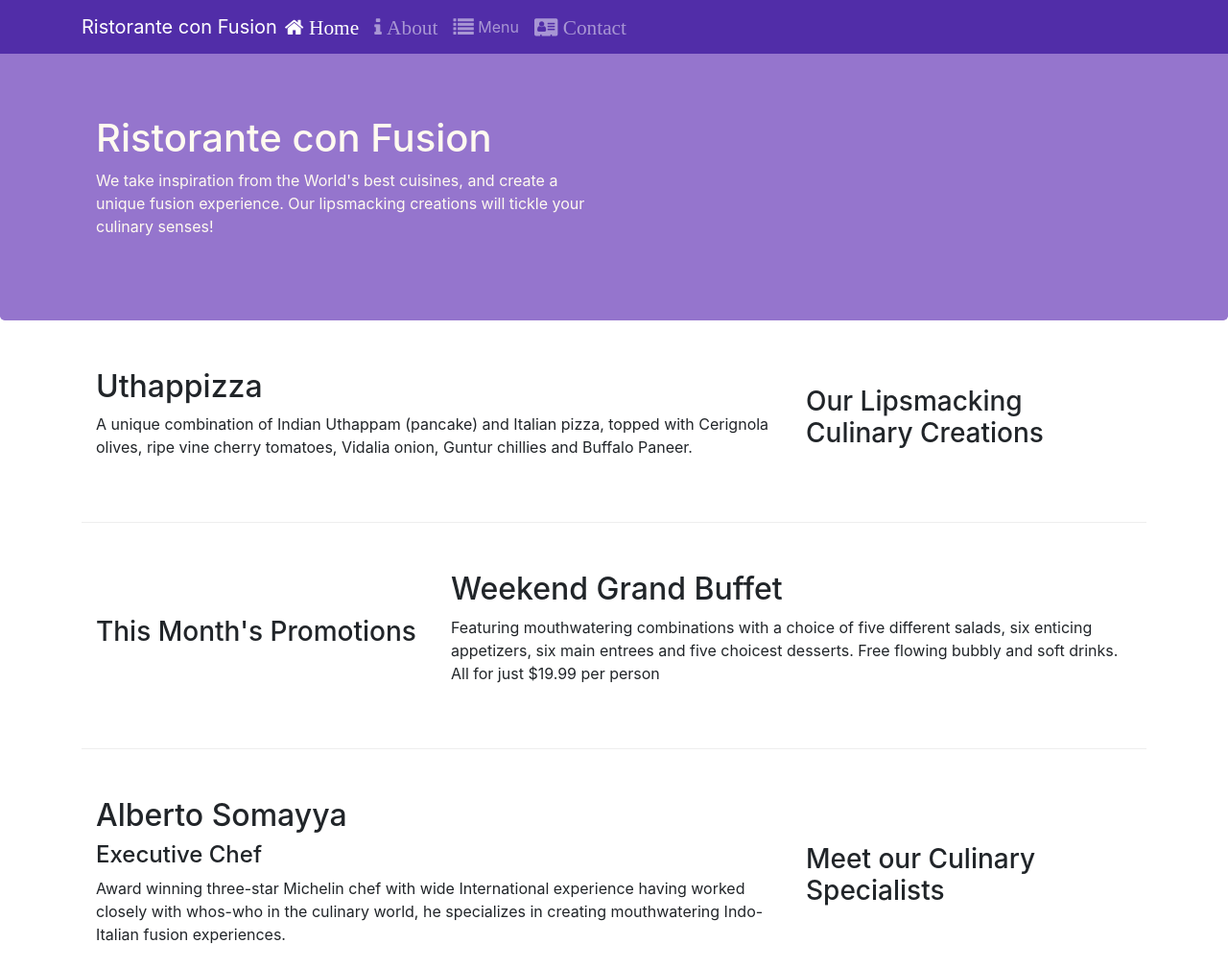
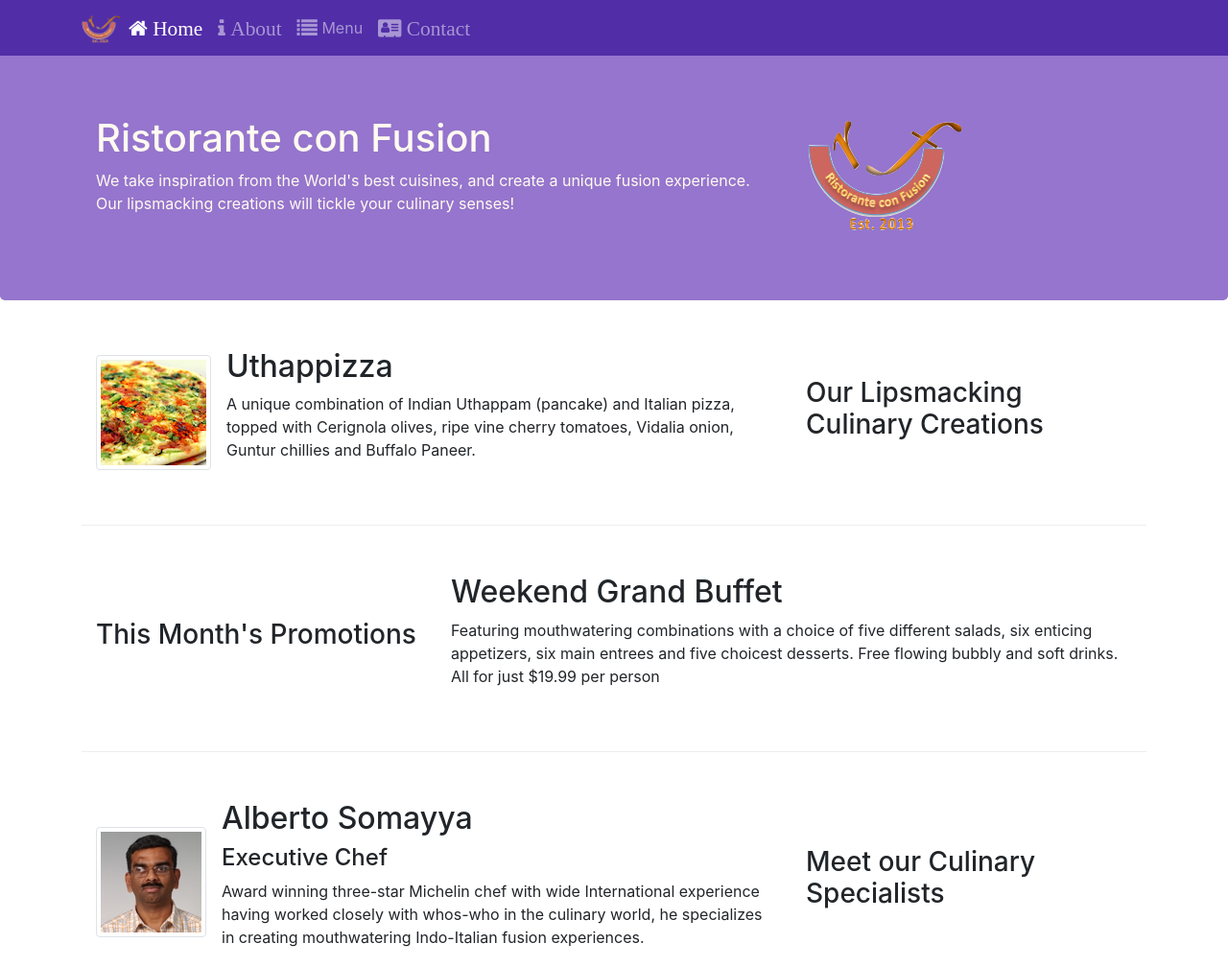
Before and after one commit to fokou-joel-bertrand/Bootstrap_4, a website: page index.html in a window 1280 px wide. Shown: the top 1008 px of the page at 96% size. Drawn offline with nearby package versions, Linux system fonts and the light colour scheme.

Commit message:
images & media

```diff
--- a/index.html
+++ b/index.html
@@ -23,7 +23,7 @@
            <span class="navbar-toggler-icon"></span>
            </button>
 
-           <a class="navbar-brand mr-auto" href="#">Ristorante con Fusion  </a>
+           <a class="navbar-brand mr-auto" href="#"><img src="images/logo.png" height="30" width="41">  </a>
         <div class="collapse navbar-collapse" id="Navbar">
            <ul class="navbar-nav mr-auto">
                <li class="nav-item active"><a class="nav-link" href="#"><span class="fa fa-home fa-lg"> Home</span></a></li>
@@ -38,11 +38,12 @@
     <header class="jumbotron">
         <div class="container">
             <div class="row row-header">
-                <div class="col-12 col-sm-6">
+                <div class="col-12 col-sm-8">
                     <h1>Ristorante con Fusion</h1>
                     <p>We take inspiration from the World's best cuisines, and create a unique fusion experience. Our lipsmacking creations will tickle your culinary senses!</p>
                 </div>
-                <div class="col-12 col-sm">
+                <div class="col-12 col-sm align-self-center">
+                    <img src="images/logo.png" class="image-fluid">
                 </div>
             </div>
         </div>
@@ -54,8 +55,13 @@
                 <h3>Our Lipsmacking Culinary Creations</h3>
             </div>
             <div class="col col-sm order-sm-first col-md">
-                <h2>Uthappizza</h2>
-                <p>A unique combination of Indian Uthappam (pancake) and Italian pizza, topped with Cerignola olives, ripe vine cherry tomatoes, Vidalia onion, Guntur chillies and Buffalo Paneer.</p>
+              <div class="media">
+                   <img src="images/uthappizza.png" class="d-flex mr-3 img-thumbnail align-self-center" alt="uthappizza">
+                <div class="media-body">
+                    <h2 class="mt-0">Uthappizza</h2>
+                    <p>A unique combination of Indian Uthappam (pancake) and Italian pizza, topped with Cerignola olives, ripe vine cherry tomatoes, Vidalia onion, Guntur chillies and Buffalo Paneer.</p>
+                </div>
+              </div>
             </div>
         </div>
 
@@ -75,9 +81,14 @@
                 <h3>Meet our Culinary Specialists</h3>
             </div>
             <div class="col col-sm order-sm-first col-md">
-                <h2>Alberto Somayya</h2>
-                <h4>Executive Chef</h4>
-                <p>Award winning three-star Michelin chef with wide International experience having worked closely with whos-who in the culinary world, he specializes in creating mouthwatering Indo-Italian fusion experiences. </p>
+                <div class="media">
+                    <img src="images/alberto.png" class="d-flex mr-3 img-thumbnail align-self-center" alt="alberto">
+                    <div class="media-body">
+                        <h2 class="mt-0">Alberto Somayya</h2>
+                        <h4>Executive Chef</h4>
+                        <p>Award winning three-star Michelin chef with wide International experience having worked closely with whos-who in the culinary world, he specializes in creating mouthwatering Indo-Italian fusion experiences. </p>
+                    </div>
+                </div>
             </div>
         </div>
     </div>
```
Also changed, not shown: aboutus.html (+4 -3 lines), contactus.html (+4 -3 lines), images/alberto.png (added), images/buffet.png (added), images/elaicheesecake.png (added), images/logo.png (added), images/uthappizza.png (added), images/vadonut.png (added), images/zucchipakoda.png (added), 1 other file.
